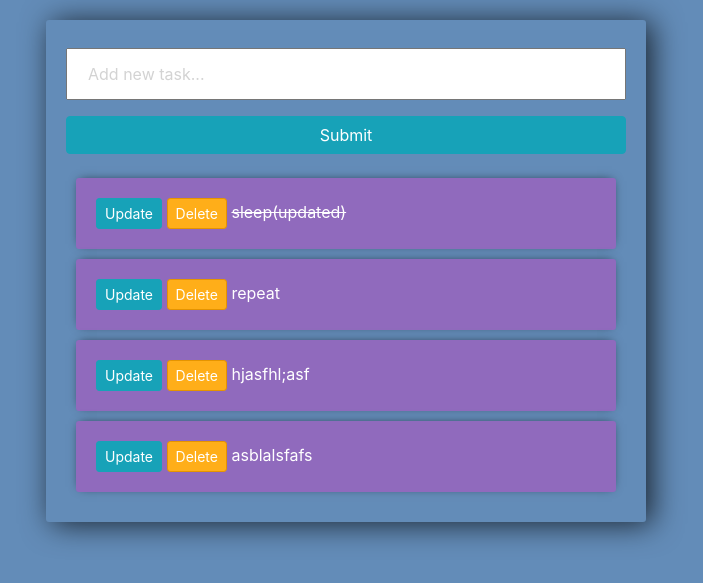
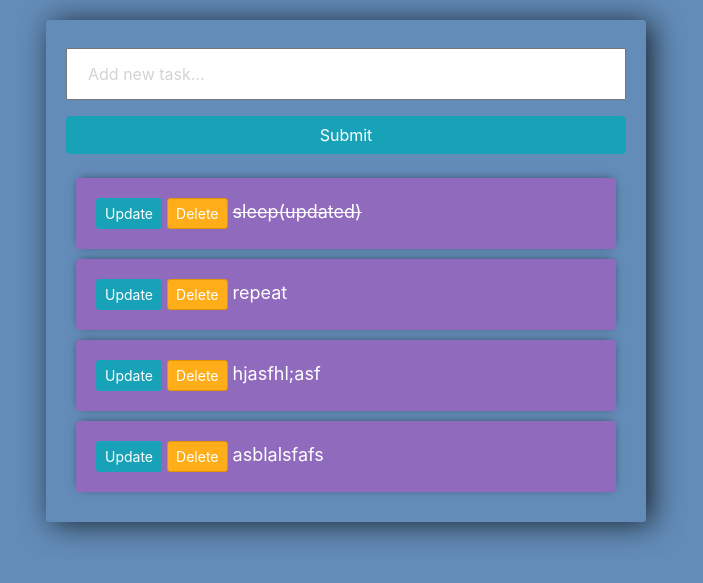
Before and after one commit to DipuKP2001/django-todo-list, a Django app: page / in a window 1280 px wide. Shown: the top 583 px of the page, without its empty margins (294-997 px from the left). Run offline with Django 3.2, Linux system fonts and the light colour scheme; data comes from the database, SQL or seed files in the repository; some libraries are stand-ins or nearby versions.

Commit message:
second commit

```diff
--- a/tasks/templates/tasks/list.html
+++ b/tasks/templates/tasks/list.html
@@ -32,7 +32,7 @@
         padding: 20px;
         border-radius: 3px;
         color: #fff;
-        font-size: 16px;
+        font-size: 18px;
         box-shadow: 0px -1px 10px -4px rgba(0, 0, 0, 0.75);
     }
 
```
